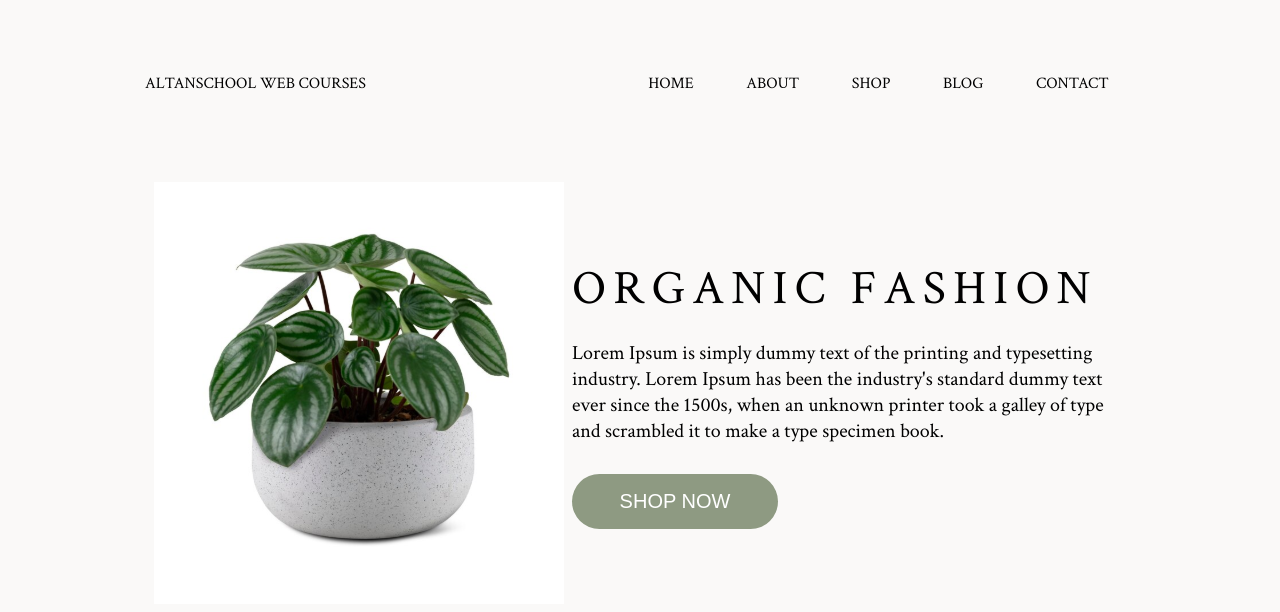
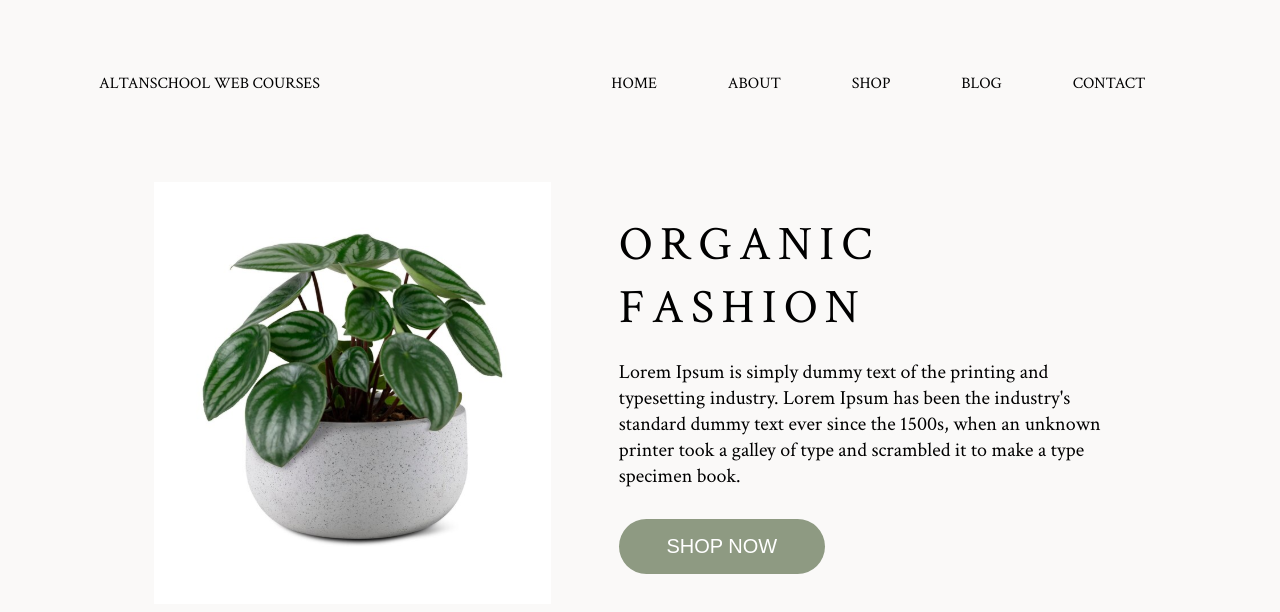
Before and after one commit to jsdIryna/organic, a React (Create React App) app: page / in a window 1280 px wide. Shown: the top 612 px of the page. Built offline with nearby package versions, Linux system fonts and the light colour scheme.

Commit message:
Added and fexed adaptive for all blocks

```diff
--- a/src/about-block/AboutUs.jsx
+++ b/src/about-block/AboutUs.jsx
@@ -29,7 +29,9 @@ const AboutUs = () => {
           specimen book.
         </p>
         </div>
-        <button className="about-us__button">LEARN MORE</button>
+        <div className="about-us__button">
+        <button>LEARN MORE</button>
+        </div>
       </div>
     </div>
     </div>
--- a/src/categories-block/CategoriesBlock.scss
+++ b/src/categories-block/CategoriesBlock.scss
@@ -8,19 +8,19 @@
     text-align: center;
     margin-bottom: 42px;
 
-    @media (max-width: 1366px) {
+    @media (max-width: 1367px) {
       margin-bottom: 88px;
       font-size: 32px;
       letter-spacing: 4.8px;
     }
 
-    @media (max-width: 992px) {
+    @media (max-width: 993px) {
       margin: 0 auto;
       margin-bottom: 29px;
       max-width: 312px;
     }
 
-    @media (max-width: 375px) {
+    @media (max-width: 376px) {
       font-size: 20px;
       max-width: 333px;
       margin-top: 19px;
@@ -36,15 +36,16 @@
 
     img {
       height: 528px;
+      overflow: hidden;
 
-      @media (max-width: 1366px) {
+      @media (max-width: 1367px) {
         height: 390px;
       }
 
-      @media (max-width: 992px) {
+      @media (max-width: 993px) {
         height: 275px;
       }
-      @media (max-width: 375px) {
+      @media (max-width: 376px) {
         height: 136px;
         object-fit: cover;
       }
@@ -53,15 +54,15 @@
     .image-1 {
       width: 409.5px;
 
-      @media (max-width: 1366px) {
+      @media (max-width: 1367px) {
         width: 290px;
       }
 
-      @media (max-width: 992px) {
+      @media (max-width: 993px) {
         width: 213px;
       }
 
-      @media (max-width: 375px) {
+      @media (max-width: 376px) {
         width: 44px;
       }
     }
@@ -70,13 +71,13 @@
     .image-3 {
       width: 517.5px;
 
-      @media (max-width: 1366px) {
+      @media (max-width: 1367px) {
         width: 368px;
       }
-      @media (max-width: 992px) {
+      @media (max-width: 993px) {
         width: 269px;
       }
-      @media (max-width: 375px) {
+      @media (max-width: 376px) {
         width: 133px;
       }
     }
@@ -84,23 +85,23 @@
     .image-4 {
       width: 406.5px;
 
-      @media (max-width: 1366px) {
+      @media (max-width: 1367px) {
         width: 290px;
       }
 
-      @media (max-width: 992px) {
+      @media (max-width: 993px) {
         width: 211px;
       }
-      @media (max-width: 375px) {
+      @media (max-width: 376px) {
         width: 44px;
       }
     }
 
-    @media (max-width: 1366px) {
+    @media (max-width: 1367px) {
       margin-bottom: 13px;
     }
 
-    @media (max-width: 1366px) {
+    @media (max-width: 992px) {
       margin-bottom: 10px;
     }
   }
@@ -109,25 +110,25 @@
     width: 100vw;
     display: block;
 
-    @media (max-width: 1366px) {
+    @media (max-width: 1367px) {
       height: 263px;
     }
-    @media (max-width: 992px) {
+    @media (max-width: 993px) {
       height: 185px;
     }
 
-    @media (max-width: 375px) {
+    @media (max-width: 376px) {
       height: 89px;
       object-fit: cover;
     }
   }
 
-  @media (max-width: 1366px) {
+  @media (max-width: 1367px) {
     letter-spacing: 4.8px;
     padding-top: 60px;
   }
 
-  @media (max-width: 375px) {
+  @media (max-width: 376px) {
     padding-top: 0;
   }
 }
--- a/src/header/Header.jsx
+++ b/src/header/Header.jsx
@@ -15,6 +15,9 @@ function Header() {
               <li className="header__item"><a href="#contact" className="header__link">CONTACT</a></li>
             </ul>
           </nav>
+          <div className='header__burger'>
+            <img className='header__burger-nav' src="/assets/Burger.svg" alt="burger" />
+            </div>
         </div>
       </header>
     );
--- a/src/header/Header.scss
+++ b/src/header/Header.scss
@@ -25,15 +25,22 @@
     box-sizing: border-box;
     z-index: 1;
 
-    @media (max-width: 1366px) {
-      padding: 0 145px;
+    @media (max-width: 1367px) {
+      padding: 0 99px;
     }
 
-    @media (max-width: 992px) {
-      padding: 0 70px;
+    @media (max-width: 993px) {
+      padding: 0 36px;
     }
 
-    @media (max-width: 375px) {
+    @media (max-width: 500px) {
+      padding: 0 10px;
+    }
+
+    @media (max-width: 376px) {
+      display: flex;
+      justify-content: space-between;
+      align-items: center;
       padding: 0 16px 0 32px;
     }
   }
@@ -48,11 +55,24 @@
     white-space: nowrap;
     -webkit-text-stroke: 2px #000000;
 
-    @media (max-width: 1366px) {
+    @media (max-width: 1367px) {
       font-size: 16px;
       text-shadow: none;
       -webkit-text-stroke: 0;
       margin-right: 20vw;
+    }
+
+    @media (max-width: 992px) {
+      margin-right: 4vw;
+      font-size: 12px;
+    }
+
+    @media (max-width: 500px) {
+      font-size: 10px;
+    }
+
+    @media (max-width: 376px) {
+      margin-right: 0px;
     }
   }
 
@@ -62,16 +82,15 @@
     max-width: 861px;
     align-items: start;
 
-    @media (max-width: 1366px) {
+    @media (max-width: 1367px) {
       max-width: none;
     }
-  }
+    @media (max-width: 376px) {
+      display: none;
+    }
 
-  &__burger__nav {
-    display: none;
-
-    @media (max-width: 375px) {
-      display: block;
+    @media (max-width: 992px) {
+      justify-content: flex-end;
     }
   }
 
@@ -83,8 +102,24 @@
     margin: 0;
     padding: 0;
 
-    @media (max-width: 1366px) {
+    @media (max-width: 1367px) {
       justify-content: space-around;
+    }
+
+    @media (max-width: 992px) {
+      max-width: 406px;
+    }
+  }
+
+  &__burger {
+    display: none;
+    position: relative;
+    z-index: 10;
+
+    @media (max-width: 376px) {
+      display: block;
+      width: 63px;
+      height: 47px;
     }
   }
 
@@ -93,8 +128,14 @@
     min-width: 120px;
     text-align: center;
 
-    @media (max-width: 1366px) {
+    @media (max-width: 1367px) {
       min-width: 75px;
+    }
+
+    @media (max-width: 992px) {
+      min-width: 0;
+      display: flex;
+      justify-content: space-around;
     }
   }
 
@@ -109,21 +150,25 @@
       text-decoration: underline;
     }
 
-    @media (max-width: 1366px) {
+    @media (max-width: 1367px) {
       font-size: 16px;
+    }
+
+    @media (max-width: 992px) {
+      font-size: 10px;
     }
   }
 
-  @media (max-width: 1366px) {
+  @media (max-width: 1367px) {
     padding: 73px 0px 88px 0px;
     background-color: #faf9f8;
   }
 
-  @media (max-width: 992px) {
+  @media (max-width: 993px) {
     padding: 46px 0px 93px 0px;
   }
 
-  @media (max-width: 372px) {
-    padding: 29px 0px 48px 0px;
+  @media (max-width: 376px) {
+    padding: 16px 0px 35px 0px;
   }
 }
--- a/src/organic-fashion-block/OrganicFashion.scss
+++ b/src/organic-fashion-block/OrganicFashion.scss
@@ -6,7 +6,6 @@
   justify-content: space-between;
   margin: 0 auto;
   padding-bottom: 284px;
-  flex-wrap: wrap;
   position: relative;
 
   &::before {
@@ -27,26 +26,34 @@
     z-index: 1;
 
     img {
-      width: 578px;
+      width: 31vw;
       height: 596px;
       object-fit: cover;
 
-      @media (max-width: 1366px) {
-        width: 410px;
+      @media (max-width: 1367px) {
         height: 422px;
       }
 
-      @media (max-width: 992px) {
-        width: 320px;
+      @media (max-width: 993px) {
+        width: 32vw;
         height: 330px;
       }
+
+      @media (max-width: 376px) {
+        width: 175px;
+        height: 282px;
+        object-fit: cover;
+        object-position: center;
+        position: absolute;
+        top: 56px;
+        right: 16px;
+      }
     }
-    @media (max-width: 1366px) {
-      width: 410px;
+    @media (max-width: 1367px) {
       height: 422px;
       padding-left: 154px;
     }
-    @media (max-width: 992px) {
+    @media (max-width: 993px) {
       width: auto;
       height: auto;
       padding-left: 50px;
@@ -59,21 +66,31 @@
     flex-direction: column;
     justify-content: center;
     max-width: 1120px;
-    padding-right: 173px;
+    padding-right: 170px;
     position: relative;
     z-index: 1;
 
     .heading {
       font-family: "Crimson Text", serif;
       font-weight: normal;
-      white-space: nowrap;
-      font-size: 90px;
-      letter-spacing: 13.5px;
+      font-size: 88px;
+      letter-spacing: 11.05px;
       margin-bottom: 20px;
 
-      @media (max-width: 1366px) {
+      @media (max-width: 1367px) {
         font-size: 48px;
         letter-spacing: 7.2px;
+      }
+
+      @media (max-width: 993px) {
+        font-size: 30px;
+      }
+
+      @media (max-width: 376px) {
+        font-size: 32px;
+        letter-spacing: 4px;
+        text-align: center;
+        margin-bottom: 10px;
       }
     }
 
@@ -81,21 +98,24 @@
       font-family: "Crimson Text", serif;
       font-weight: normal;
       font-size: 36px;
-      width: 868px;
+      width: 39vw;
       margin-bottom: 30px;
 
-      @media (max-width: 1366px) {
+      @media (max-width: 1367px) {
         font-size: 20px;
-        width: 535px;
+        max-width: 535px;
       }
 
-      @media (max-width: 992px) {
-        width: 418px;
+      @media (max-width: 993px) {
+        width: 45vw;
       }
 
-      @media (max-width: 375px) {
+      @media (max-width: 376px) {
         font-size: 14px;
-        width: 166px;
+        max-width: 166px;
+        margin-bottom: 15px;
+        letter-spacing: 0;
+        text-align: left;
       }
     }
 
@@ -114,53 +134,66 @@
         background-color: #7b8a6d;
       }
 
-      @media (max-width: 1366px) {
+      @media (max-width: 1367px) {
         width: 206px;
         height: 55px;
       }
 
-      @media (max-width: 992px) {
+      @media (max-width: 993px) {
         width: 227px;
         height: 43px;
       }
 
-      @media (max-width: 375px) {
+      @media (max-width: 500px) {
+        width: 180px;
+      }
+
+      @media (max-width: 376px) {
         width: 131px;
         height: 31px;
         font-size: 13px;
-        letter-spacing: 2px; /* 15% от 13px */
+        letter-spacing: 2px;
+        margin-bottom: 15px;
       }
     }
-    @media (max-width: 992px) {
+    @media (max-width: 993px) {
       padding-right: 0px;
     }
 
-    @media (max-width: 375px) {
+    @media (max-width: 376px) {
       font-size: 32px;
-      letter-spacing: 4.8px; /* 15% от 32px */
       margin-bottom: 17px;
+      padding-right: 0px;
+      margin: 0 13px;
       text-align: center;
     }
   }
-  @media (max-width: 1366px) {
+  @media (max-width: 1367px) {
     background-color: #faf9f8;
     padding-bottom: 144px;
   }
 
-  @media (max-width: 992px) {
+  @media (max-width: 993px) {
     padding-bottom: 101px;
     padding-right: 53px;
   }
 
-  @media (max-width: 375px) {
+  @media (max-width: 376px) {
+    flex-direction: column-reverse;
     width: 100%;
     margin-right: 0;
+    padding-right: 0px;
     padding-left: 0;
-    img {
-      width: 100%;
-      height: auto;
-      object-fit: cover;
-      object-position: right;
+    justify-content: center;
+    text-align: center;
+
+    .text-container {
+      padding-right: 0;
+    }
+
+    .image-container {
+      margin-right: 0;
+      padding-left: 0;
     }
   }
 }
```
Also changed, not shown: src/about-block/AboutUs.scss (+99 -23 lines), src/new-collection/NewCollection.scss (+50 -27 lines), src/submit-form/FollowUs.scss (+83 -25 lines).
